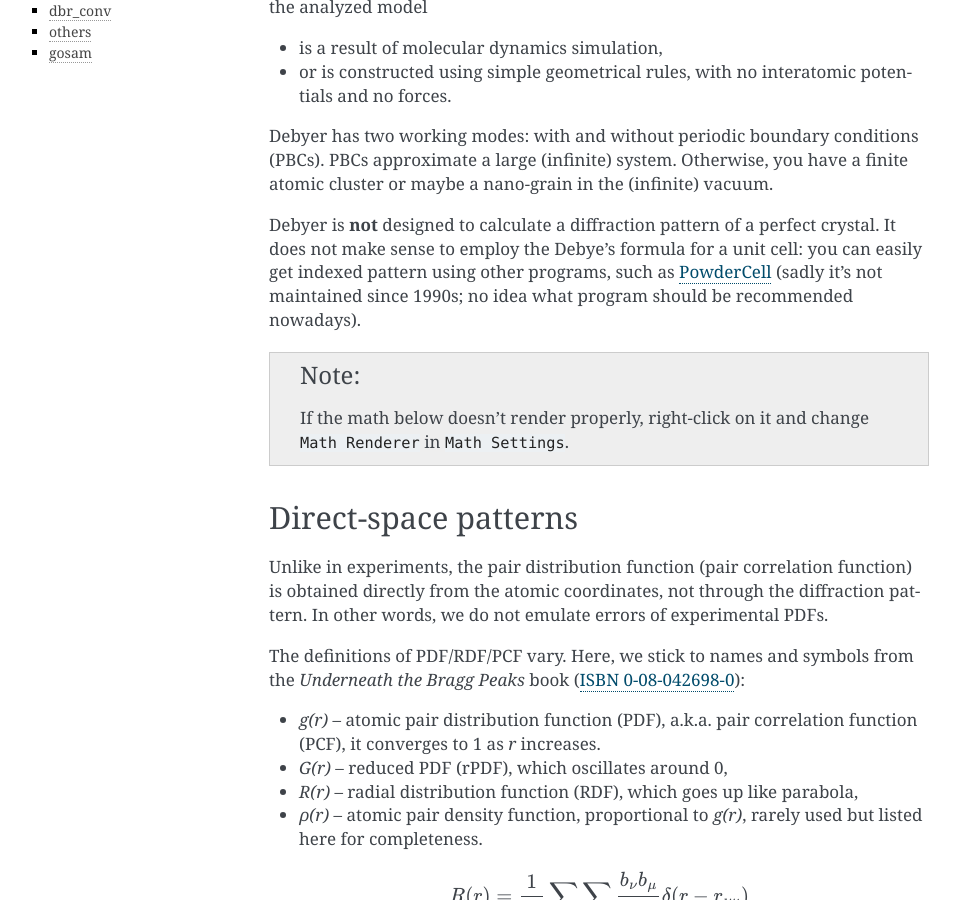
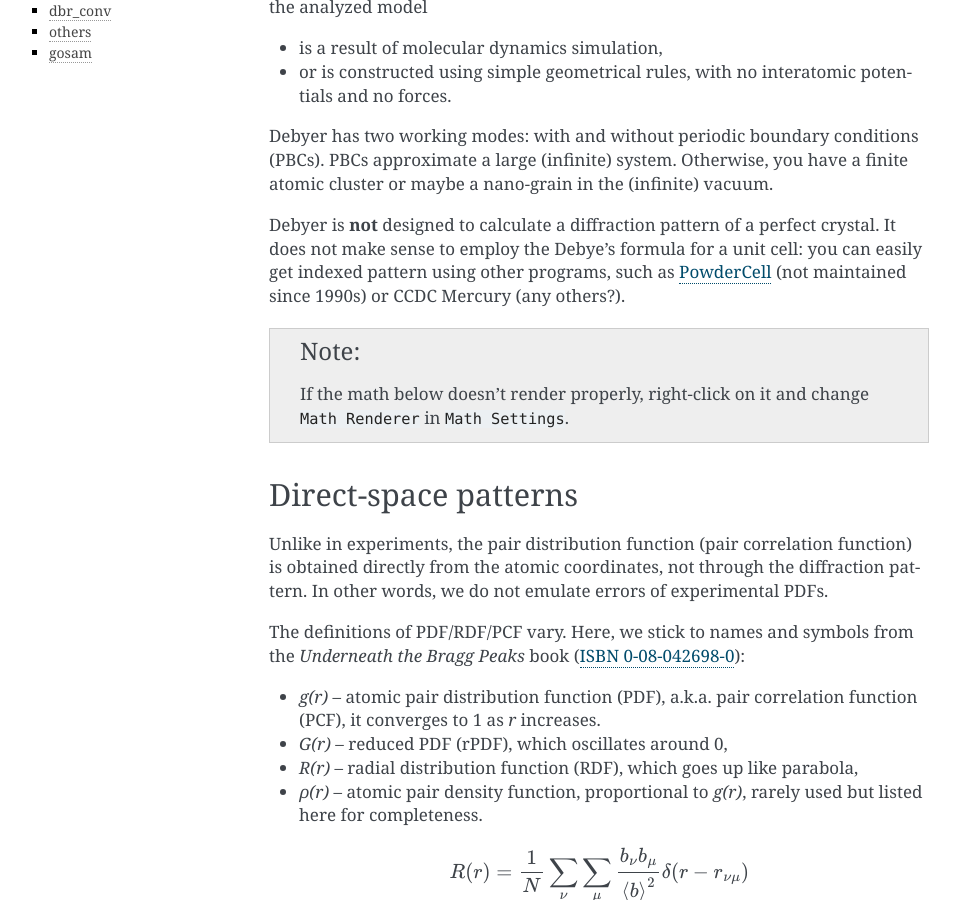
Before and after one commit to wojdyr/debyer, a Sphinx documentation site: the page built from doc/index.rst, in a window 1280 px wide and 900 px high, scrolled down 543 px. Shown: the whole window, without its empty margins (151-1111 px from the left). Built offline with Sphinx 7.4.7, drawn with Linux system fonts in a browser that asks for light colours.

Commit message:
doc: mention Mercury, based on email from Al French
"I have also computed and included a pattern from the unit cell with
Mercury from the CCSD to show the contrast or target pattern.
(Some of your documentation asks for a recommendation for a program for
doing such calculations, and Mercury has a number of good points."

```diff
--- a/doc/index.rst
+++ b/doc/index.rst
@@ -43,8 +43,7 @@ in the (infinite) vacuum.
 Debyer is **not** designed to calculate a diffraction pattern of a perfect
 crystal. It does not make sense to employ the Debye's formula for a unit cell:
 you can easily get indexed pattern using other programs, such as PowderCell_
-(sadly it's not maintained since 1990s;
-no idea what program should be recommended nowadays).
+(not maintained since 1990s) or CCDC Mercury (any others?).
 
 .. _PowderCell: http://www.iucr.org/resources/other-directories/software/powder-cell
 
```
